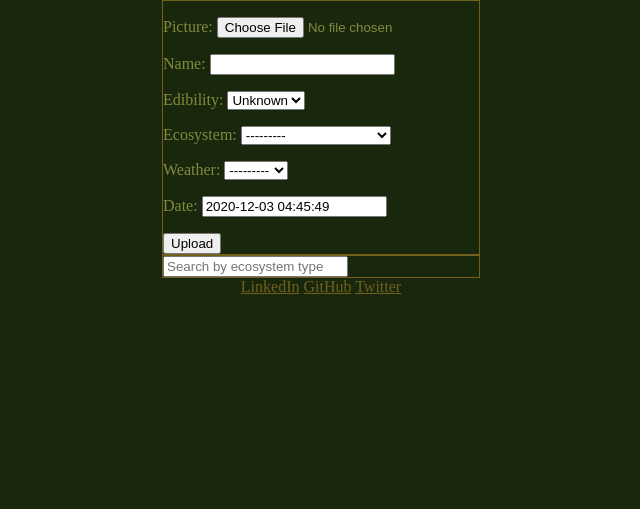
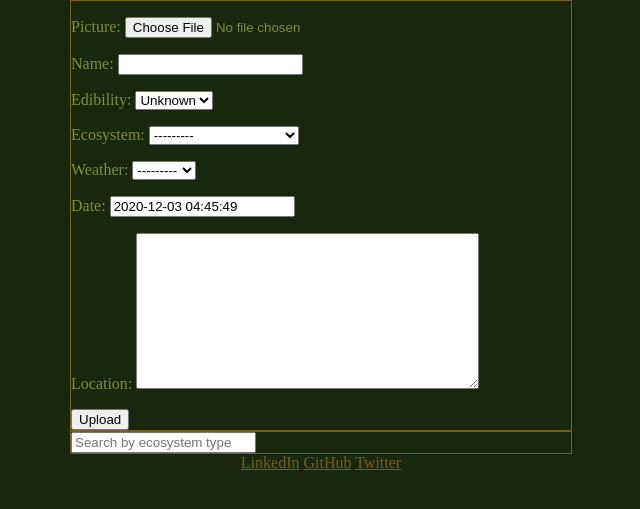
Before and after one commit to jpchato/nature-share, a Django app: page / in a window 1280 px wide. Shown: the part 84-593 px from the top of the page, without its empty margins (319-959 px from the left). Run offline with Django 3.2, Linux system fonts and the light colour scheme.

Commit message:
working map --- kind of

```diff
--- a/natureShare/natureShareApp/forms.py
+++ b/natureShare/natureShareApp/forms.py
@@ -4,4 +4,4 @@ from .models import *
 class OrganismForm(forms.ModelForm):
     class Meta:
         model = Organism
-        fields = ['picture', 'name', 'edibility', 'ecosystem', 'weather', 'date']
+        fields = ['picture', 'name', 'edibility', 'ecosystem', 'weather', 'date', 'location']
--- a/natureShare/natureShareApp/models.py
+++ b/natureShare/natureShareApp/models.py
@@ -1,7 +1,7 @@
 from django.db import models
 from django.contrib.auth import get_user_model
 from datetime import datetime
-
+from location_field.models.plain import PlainLocationField
 
 # Create your models here.
 
@@ -12,6 +12,8 @@ class Organism(models.Model):
         blank = False
         )
     # location = https://django-geoposition.readthedocs.io/en/latest/
+    # https://readthedocs.org/projects/django-location-field/downloads/pdf/latest/
+    location = PlainLocationField(based_fields=['city'], zoom=18, blank=True, null=True)
     edibility = models.BooleanField(blank=True, null=True)
     class Ecosystem(models.TextChoices):
         TEMPERATE_RAINFOREST = 'Temperate Rainforest',
--- a/natureShare/natureShareApp/static/natureShareApp/home_style.css
+++ b/natureShare/natureShareApp/static/natureShareApp/home_style.css
@@ -26,6 +26,6 @@ a {
 form {
     text-align: left;
     border: solid 1px #72601b;
-    width: 25%;
+    width: 500px;
     margin: auto;
 }
--- a/natureShare/templates/natureShareApp/home.html
+++ b/natureShare/templates/natureShareApp/home.html
@@ -5,6 +5,7 @@
 {% load static %}
 
 <link rel="stylesheet" type="text/css" href="{% static 'natureShareApp/home_style.css' %}">
+<script src="https://ajax.googleapis.com/ajax/libs/jquery/3.5.1/jquery.min.js"></script>
 
 <!DOCTYPE html>
 <html lang="en">
@@ -16,12 +17,15 @@
     <form method = "post" enctype="multipart/form-data">
         {% csrf_token %}
         {{ form.as_p }}
+        {{form.media}}
+
         <button type="submit">Upload</button>
     </form>
 </body>
 <form action="{% url 'search_results' %}" method="get">
     <input name="q" type="text" placeholder="Search by ecosystem type">
 </form>
+
 </html>
 
 {% endblock %}
```
Also changed, not shown: natureShare/natureShare/settings.py (+8 -0 lines), natureShare/db.sqlite3, natureShare/media/images/specialGroup_8lhLZXu.jfif (added), natureShare/natureShareApp/migrations/0006_organism_location.py (added).
